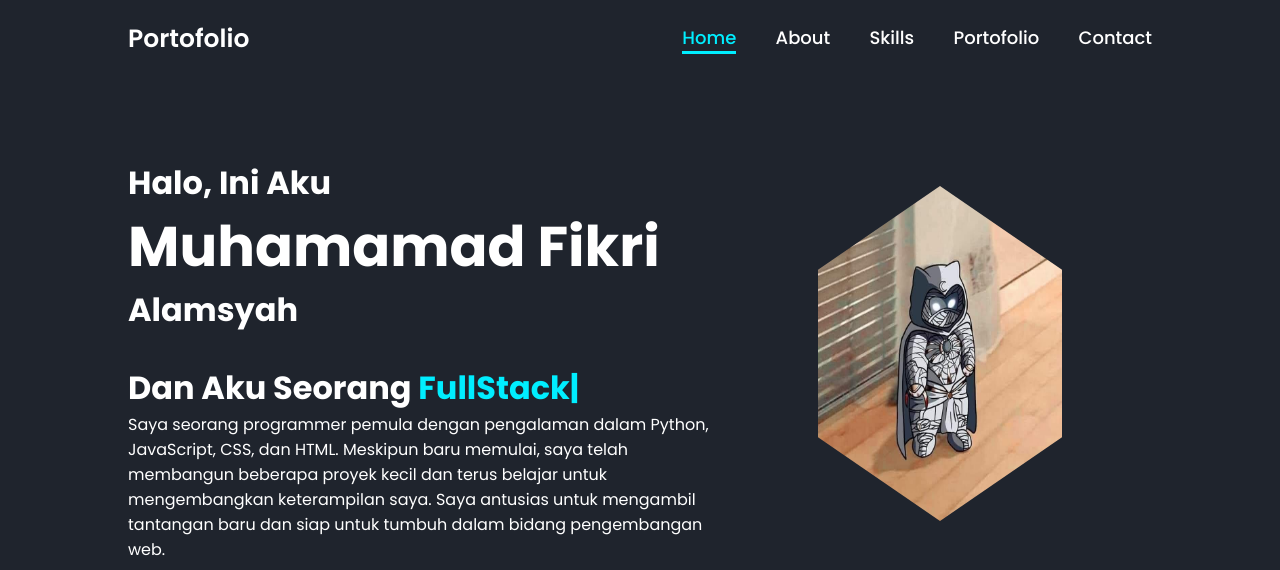
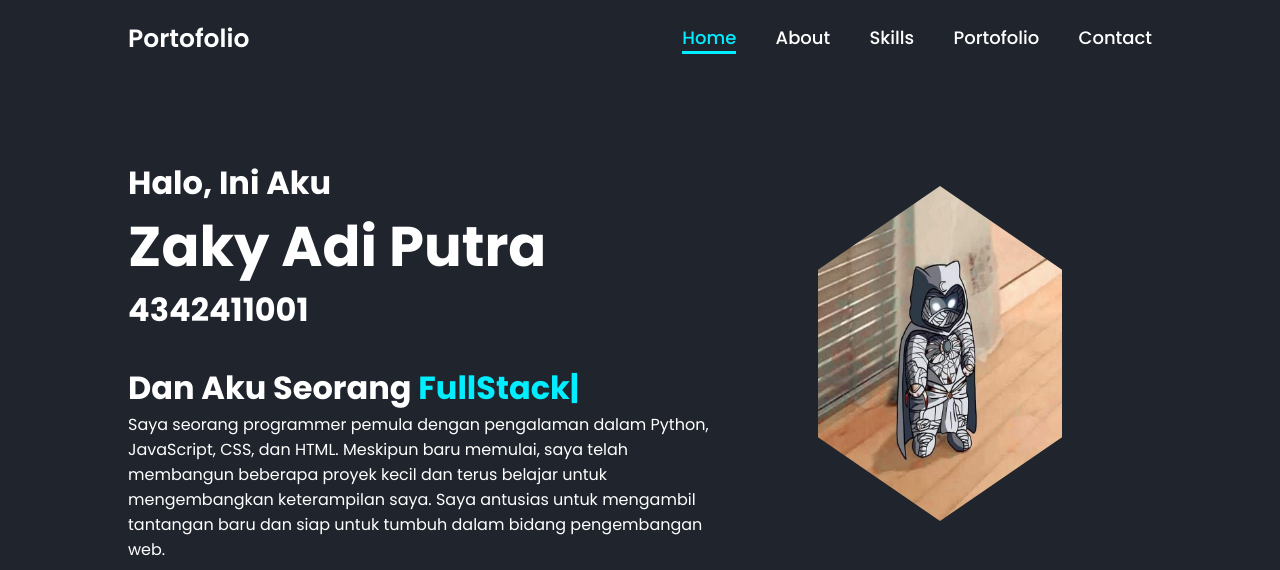
Before and after one commit to Zaky-adi/Portopolio, a plain HTML site: page index.html in a window 1280 px wide. Shown: the top 570 px of the page. Drawn offline with nearby package versions, Linux system fonts and the light colour scheme.

Commit message:
index.html

```diff
--- a/index.html
+++ b/index.html
@@ -26,8 +26,8 @@
     <section class="home">
         <div class="home-content">
             <h3>Halo, Ini Aku</h3>
-            <h1>Muhamamad Fikri</h1>
-            <h3>Alamsyah</h3>
+            <h1>Zaky Adi Putra</h1>
+            <h3>4342411001</h3>
             <h3>Dan Aku Seorang <span class="multiple-text"></span></h3>
             <p>Saya seorang programmer pemula dengan pengalaman dalam Python, JavaScript, CSS, dan HTML. Meskipun baru
                 memulai, saya telah membangun beberapa proyek kecil dan terus belajar untuk mengembangkan keterampilan
```
